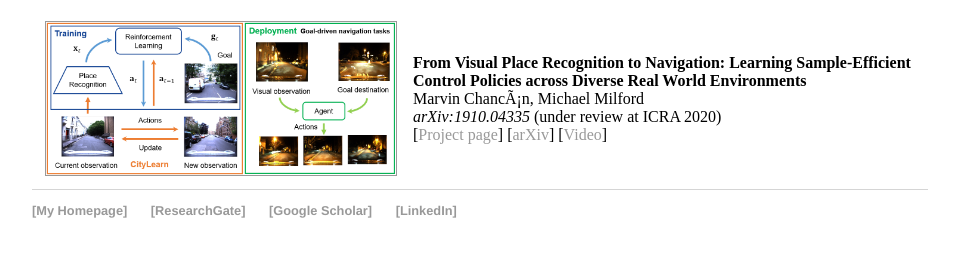
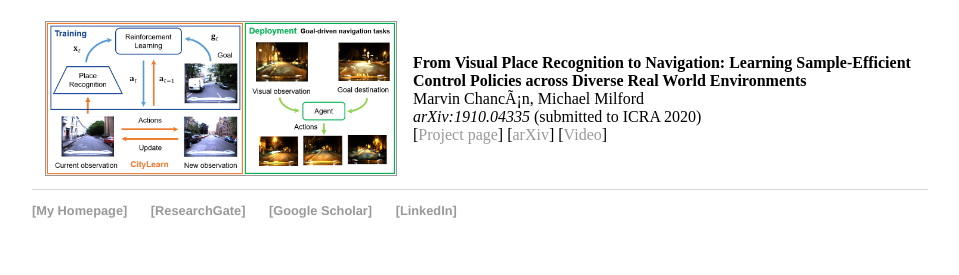
Before and after one commit to mchancan/mchancan.github.io, a Jekyll site: the page built from index.html, in a window 1280 px wide. Shown: the part 647-922 px from the top of the page, without its empty margins (160-1119 px from the left). Built offline with Jekyll 4.4.1, drawn with Linux system fonts in a browser that asks for light colours; comment, search, counter and statistics services are not loaded.

Commit message:
Update index.html

```diff
--- a/index.html
+++ b/index.html
@@ -48,7 +48,7 @@ title: Marvin Chancán
 		<td>
 			<b>From Visual Place Recognition to Navigation: Learning Sample-Efficient Control Policies across Diverse Real World Environments </b> <br>
 			Marvin Chancán, Michael Milford <br>
-			<em>arXiv:1910.04335</em> (under review at ICRA 2020) <br>
+			<em>arXiv:1910.04335</em> (submitted to ICRA 2020) <br>
 			[<a href="projects/CityLearn/index.html">Project page</a>]
 			[<a href="https://arxiv.org/abs/1910.04335">arXiv</a>]
 			[<a href="https://youtu.be/042KjpOoNVw">Video</a>]
```
